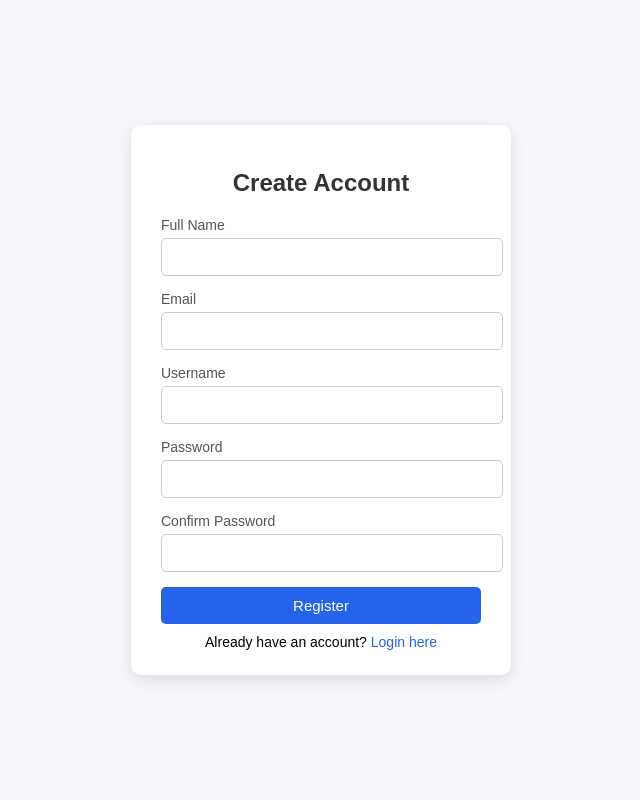
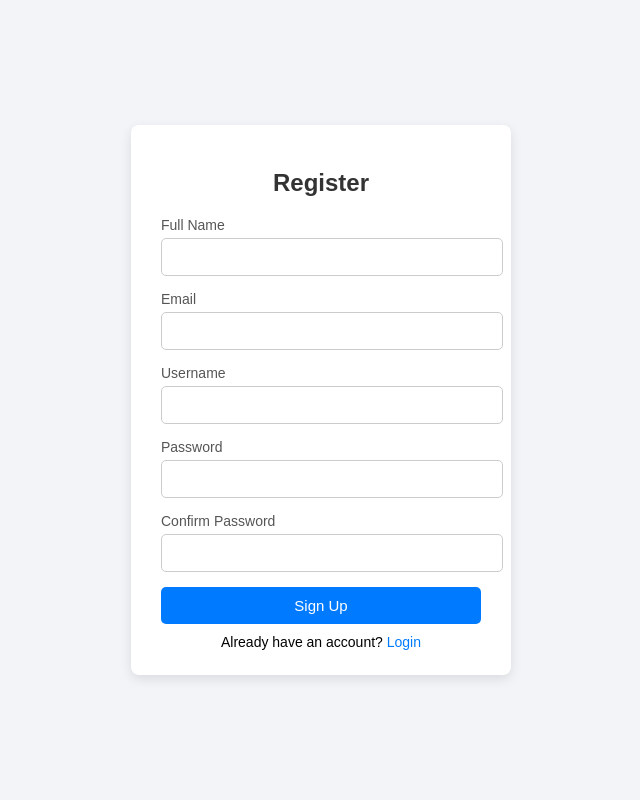
Before and after one commit to Amaravathi2002/todo-app, a Flask app: template templates/register.html in a window 1280 px wide. Shown: the whole page, without its empty margins (319-959 px from the left). Run offline with Flask 3, Linux system fonts and the light colour scheme; the template is opened without the code that fills it, so the values that code supplies are empty; parts of the project's set-up code (start-up, migrations or seed data) failed here and were passed over.

Commit message:
Update register.html

```diff
--- a/templates/register.html
+++ b/templates/register.html
@@ -3,22 +3,22 @@
 <head>
     <meta charset="UTF-8">
     <meta name="viewport" content="width=device-width, initial-scale=1.0">
-    <title>Register - To-Do App</title>
+    <title>Register Page</title>
     <style>
         body {
             font-family: Arial, sans-serif;
-            background: #f4f6f9;
+            background: #f2f4f7;
             display: flex;
             justify-content: center;
             align-items: center;
             height: 100vh;
             margin: 0;
         }
-        .register-container {
-            background: white;
+        .register-box {
+            background: #fff;
             padding: 25px 30px;
-            border-radius: 10px;
-            box-shadow: 0 5px 15px rgba(0,0,0,0.1);
+            border-radius: 8px;
+            box-shadow: 0 4px 12px rgba(0,0,0,0.1);
             width: 320px;
         }
         h2 {
@@ -41,13 +41,13 @@
             font-size: 14px;
         }
         input:focus {
-            border-color: #2563eb;
+            border-color: #007bff;
             outline: none;
         }
         button {
             width: 100%;
             padding: 10px;
-            background: #2563eb;
+            background: #007bff;
             border: none;
             border-radius: 5px;
             color: white;
@@ -55,7 +55,7 @@
             cursor: pointer;
         }
         button:hover {
-            background: #1e40af;
+            background: #0056b3;
         }
         .login-link {
             text-align: center;
@@ -63,7 +63,7 @@
             font-size: 14px;
         }
         .login-link a {
-            color: #2563eb;
+            color: #007bff;
             text-decoration: none;
         }
         .login-link a:hover {
@@ -72,11 +72,11 @@
     </style>
 </head>
 <body>
-    <div class="register-container">
-        <h2>Create Account</h2>
-        <form action="/register" method="POST">
-            <label for="name">Full Name</label>
-            <input type="text" id="name" name="name" required>
+    <div class="register-box">
+        <h2>Register</h2>
+        <form action="#" method="POST">
+            <label for="fullname">Full Name</label>
+            <input type="text" id="fullname" name="fullname" required>
 
             <label for="email">Email</label>
             <input type="email" id="email" name="email" required>
@@ -90,10 +90,10 @@
             <label for="confirm">Confirm Password</label>
             <input type="password" id="confirm" name="confirm" required>
 
-            <button type="submit">Register</button>
+            <button type="submit">Sign Up</button>
         </form>
         <div class="login-link">
-            Already have an account? <a href="/login">Login here</a>
+            Already have an account? <a href="#">Login</a>
         </div>
     </div>
 </body>
```
